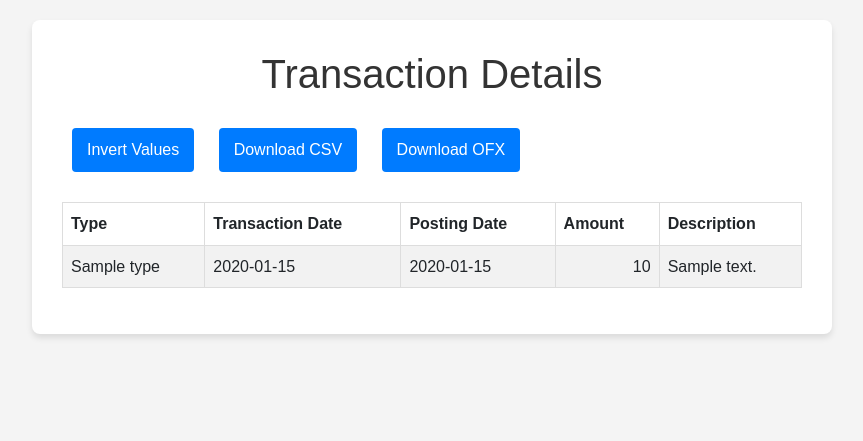
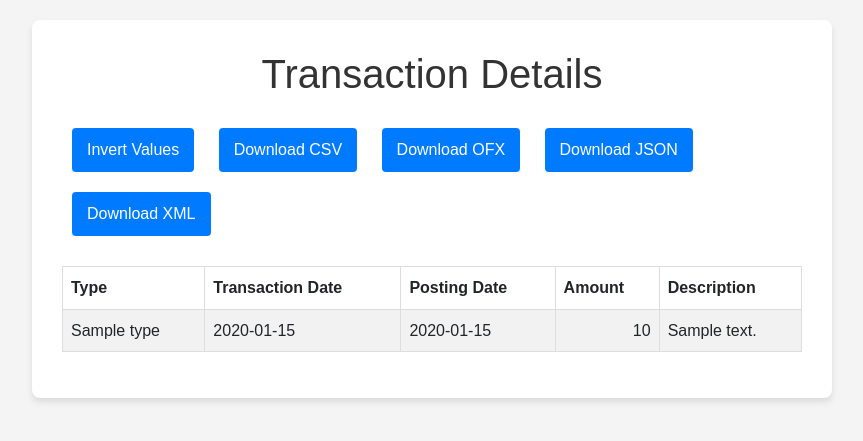
Before and after one commit to tmalsdorf/CSVtoQFX, a Flask app: template app/templates/transactions.html in a window 1280 px wide. Shown: the top 441 px of the page, without its empty margins (208-1071 px from the left). Run offline with Flask 3, Linux system fonts and the light colour scheme; the template is opened without the code that fills it: most values are stand-ins (such as "Sample title", 1, 10 or a date in 2020).

Commit message:
added export to JSON and XML

```diff
--- a/app/app.py
+++ b/app/app.py
@@ -36,6 +36,53 @@ def format_date(date_str):
     month, day, year = date_str.split('/')
     return f"{year}{month.zfill(2)}{day.zfill(2)}"
 
+def convert_transaction(transaction):
+    amount = transaction.get('Amount')
+    if amount is None:
+        return None
+
+    transaction_type = 'DEBIT' if float(amount) < 0 else 'CREDIT'
+    return {
+        'Type': transaction_type,
+        'Trans. Date': transaction.get('Trans. Date', 'N/A'),
+        'Post Date': transaction.get('Post Date', 'N/A'),
+        'Amount': amount,
+        'Description': transaction.get('Description', 'No description')
+    }
+
+@app.route('/export-json', methods=['POST'])
+def export_json():
+    transactions_data = request.json
+    return Response(
+        json.dumps(transactions_data, indent=2),
+        mimetype='application/json',
+        headers={'Content-Disposition': 'attachment;filename=transactions.json'}
+    )
+
+@app.route('/export-xml', methods=['POST'])
+def export_xml():
+    transactions_data = request.json
+
+    # Create XML root
+    root = ET.Element('transactions')
+
+    # Add each transaction
+    for transaction in transactions_data:
+        transaction_elem = ET.SubElement(root, 'transaction')
+        for key, value in transaction.items():
+            ET.SubElement(transaction_elem, key.replace(' ', '')).text = str(value)
+
+    # Convert to pretty-printed XML
+    rough_string = ET.tostring(root, encoding='utf-8')
+    reparsed = minidom.parseString(rough_string)
+    pretty_xml = reparsed.toprettyxml(indent="  ")
+
+    return Response(
+        pretty_xml,
+        mimetype='application/xml',
+        headers={'Content-Disposition': 'attachment;filename=transactions.xml'}
+    )
+
 @app.route('/static/<path:filename>')
 def serve_static(filename):
     return send_from_directory('static', filename)
@@ -55,22 +102,7 @@ def convert_csv_to_ofx():
         csv_data = file.read().decode('utf-8')
         transactions_raw = list(csv.DictReader(csv_data.splitlines()))
 
-        transactions = []
-        for t in transactions_raw:
-            # Check if 'Amount' key exists, or use a default value/error handling
-            amount = t.get('Amount')
-            if amount is None:
-                # Handle error, e.g., log it, use a default value, or skip the transaction
-                continue  # For now, let's just skip this transaction
-
-            transaction_type = 'DEBIT' if float(amount) < 0 else 'CREDIT'
-            transactions.append({
-                'Type': transaction_type,
-                'Trans. Date': t.get('Trans. Date', 'N/A'),  # Provide a default if key doesn't exist
-                'Post Date': t.get('Post Date', 'N/A'),
-                'Amount': amount,
-                'Description': t.get('Description', 'No description')  # Provide a default if key doesn't exist
-            })
+        transactions = [t for t in (convert_transaction(t) for t in transactions_raw) if t is not None]
 
         return render_template('transactions.html', transactions=transactions)
     else:
--- a/app/templates/transactions.html
+++ b/app/templates/transactions.html
@@ -14,6 +14,8 @@
             <button onclick="invertValues()" class="btn btn-secondary">Invert Values</button>
             <button onclick="downloadCSV()" class="btn btn-success">Download CSV</button>
             <button onclick="downloadOFX()" class="btn btn-info">Download OFX</button>
+            <button onclick="downloadJSON()" class="btn btn-warning">Download JSON</button>
+            <button onclick="downloadXML()" class="btn btn-danger">Download XML</button>
         </div>
         <table class="table table-striped">
             <thead>
@@ -121,6 +123,41 @@
             const ofxContent = header + ofxBody + footer;
             downloadToFile(ofxContent, 'transactions.ofx', 'application/ofx');
         }
+
+        function downloadJSON() {
+            const transactions = [];
+            const rows = document.querySelectorAll("table tr");
+            for (let i = 1; i < rows.length; i++) { // Skip header row
+                const cols = rows[i].querySelectorAll("td");
+                transactions.push({
+                    Type: cols[0].innerText,
+                    'Transaction Date': cols[1].innerText,
+                    'Posting Date': cols[2].innerText,
+                    Amount: cols[3].innerText,
+                    Description: cols[4].innerText
+                });
+            }
+            downloadToFile(JSON.stringify(transactions, null, 2), 'transactions.json', 'application/json');
+        }
+
+        function downloadXML() {
+            const xml = [];
+            xml.push('<?xml version="1.0" encoding="UTF-8"?>');
+            xml.push('<transactions>');
+            const rows = document.querySelectorAll("table tr");
+            for (let i = 1; i < rows.length; i++) { // Skip header row
+                const cols = rows[i].querySelectorAll("td");
+                xml.push('  <transaction>');
+                xml.push(`    <Type>${cols[0].innerText}</Type>`);
+                xml.push(`    <TransactionDate>${cols[1].innerText}</TransactionDate>`);
+                xml.push(`    <PostingDate>${cols[2].innerText}</PostingDate>`);
+                xml.push(`    <Amount>${cols[3].innerText}</Amount>`);
+                xml.push(`    <Description>${cols[4].innerText}</Description>`);
+                xml.push('  </transaction>');
+            }
+            xml.push('</transactions>');
+            downloadToFile(xml.join('\n'), 'transactions.xml', 'application/xml');
+        }
     </script>
 </body>
 </html>
```
